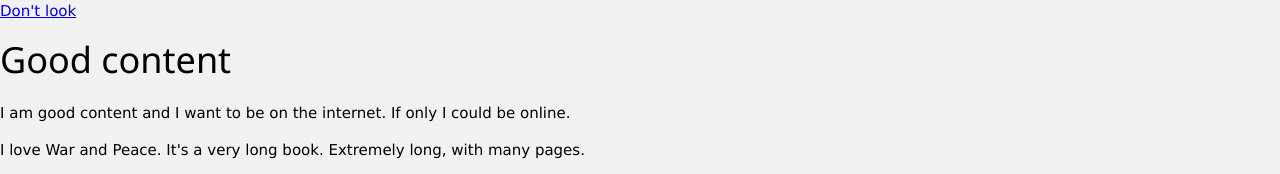
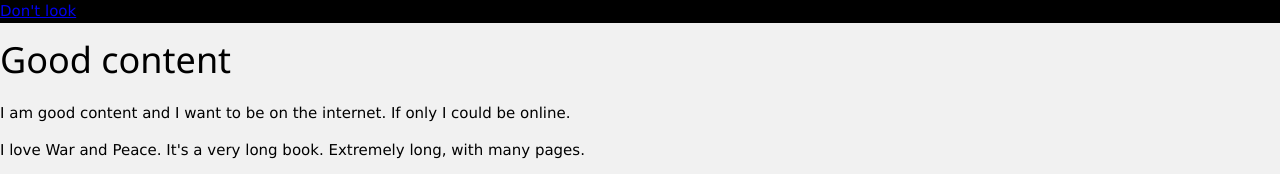
Before and after one commit to jessthebp/robotstestsite, a plain HTML site: page index.html in a window 1280 px wide. Shown: the top 174 px of the page. Drawn offline with Linux system fonts and the light colour scheme.

Commit message:
Update style.css

```diff
--- a/style.css
+++ b/style.css
@@ -24,6 +24,13 @@ menu,
 nav,
 section {
 	display: block;
+}
+nav {
+	display: block;
+  margin-left: auto;
+  margin-right: auto;
+ background-color: black;
+	color: bonewhite;
 }
 
 summary {
@@ -81,5 +88,9 @@ h6 {
 }
 
 img {
+	display: block;
+  margin-left: auto;
+  margin-right: auto;
+
 width: 80%;
 }
```
